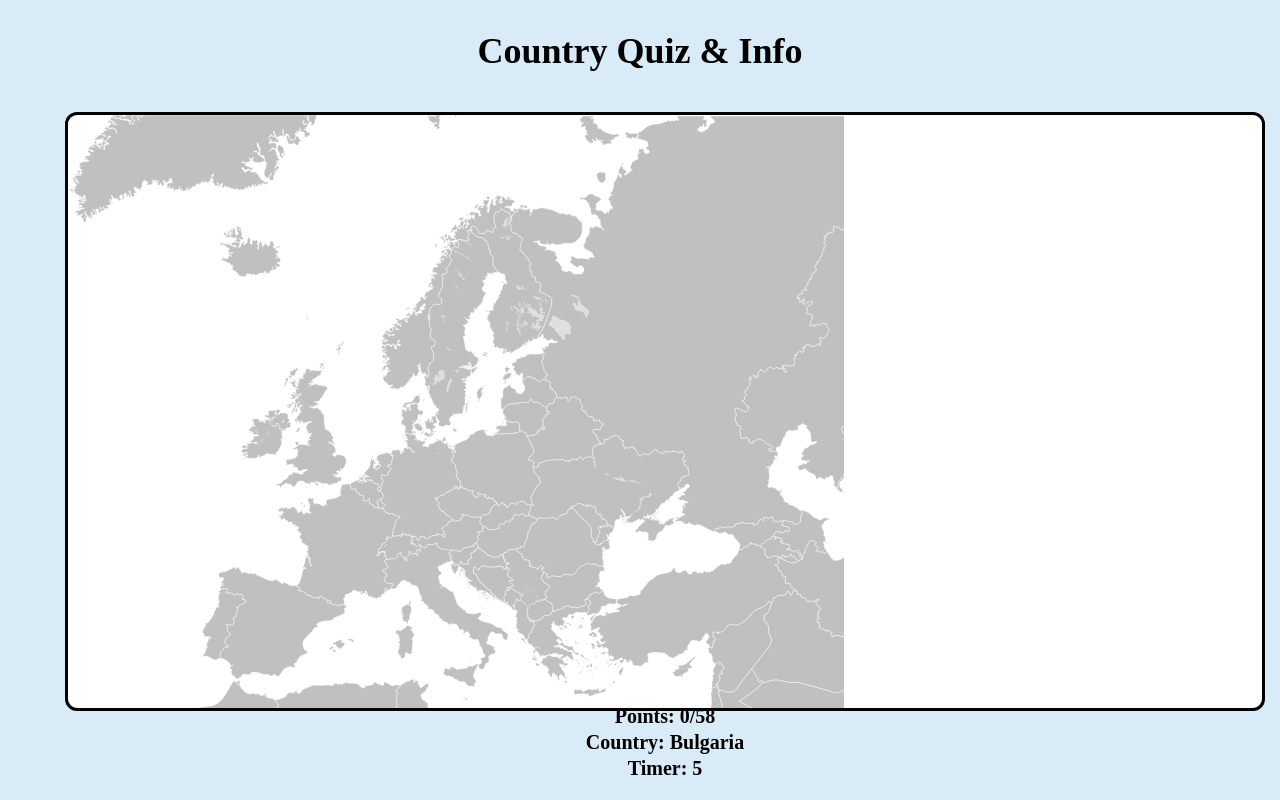
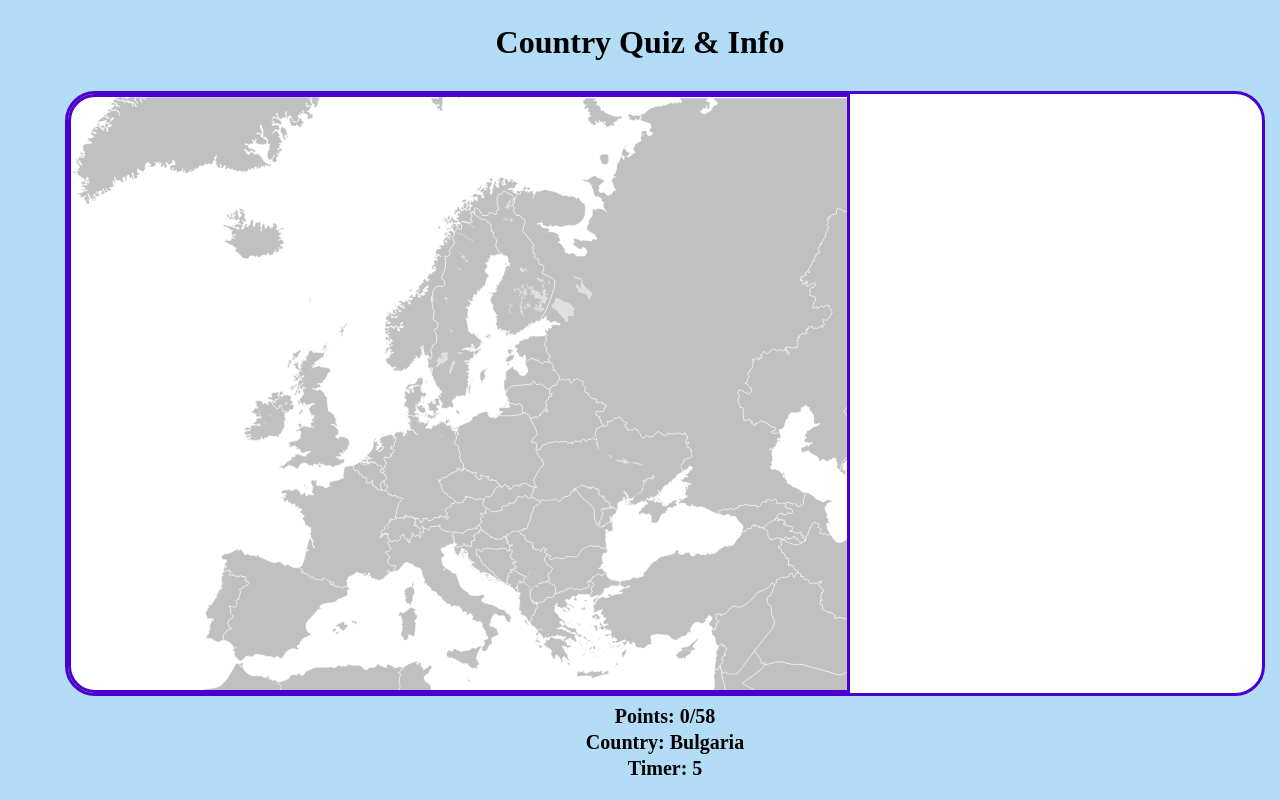
Before and after one commit to William1372/Country_Info_JS, a React app: page / in a window 1280 px wide. Built offline with nearby package versions, Linux system fonts and the light colour scheme; the HTML template or start-up script is replaced by a standard one.

Commit message:
Update styles in index.css for improved layout

```diff
--- a/src/index.css
+++ b/src/index.css
@@ -1,11 +1,11 @@
 body{
-  background: #d8ebf7;
+  background: #b3ddf7;
 }
 
 h1{
   text-align: center;
-  font-size: 36px;
-  margin-top: 30px;
+  font-size: 32px;
+  margin-top: 24px;
   color: black;
 }
 
@@ -13,10 +13,10 @@ h1{
   background: white;
   position: relative;
   width: 1200px;
-  margin: 40px auto;
+  margin: 30px auto;
   right: -25px;
-  border: 3px solid black;
-  border-radius: 12px;
+  border: 3px solid rgb(75, 0, 205);
+  border-radius: 30px;
   box-sizing: border-box;
 }
 
@@ -24,6 +24,9 @@ svg{
   width: 65%;
   height: auto;
   display: block;
+  border: 3px solid rgb(75, 0, 205);
+  border-bottom-left-radius: 27px;
+  border-top-left-radius: 27px;
 }
 
 .info-card{
@@ -70,7 +73,7 @@ svg{
 
 .quiz{
   position: absolute;
-  bottom: -75px;
+  bottom: -90px;
   left: 50%;
   transform: translateX(-50%);
   text-align: center;
```
